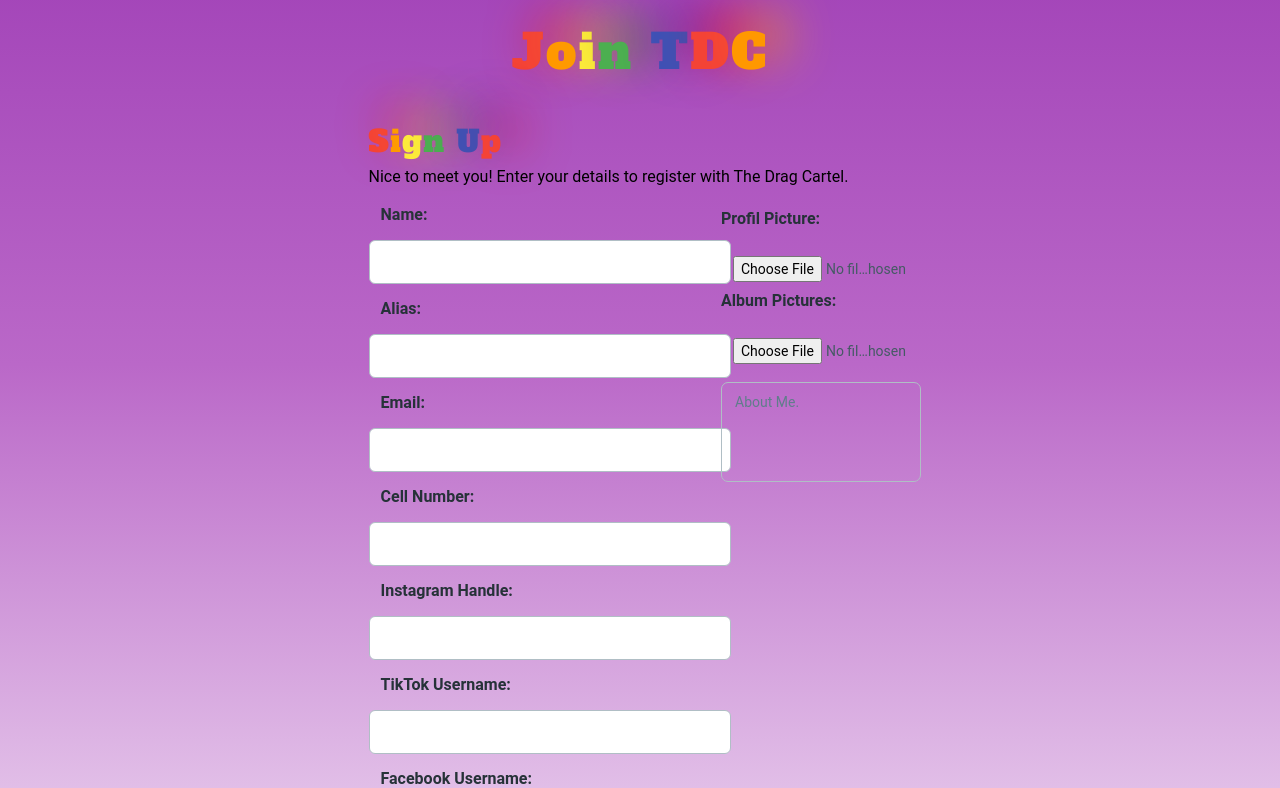
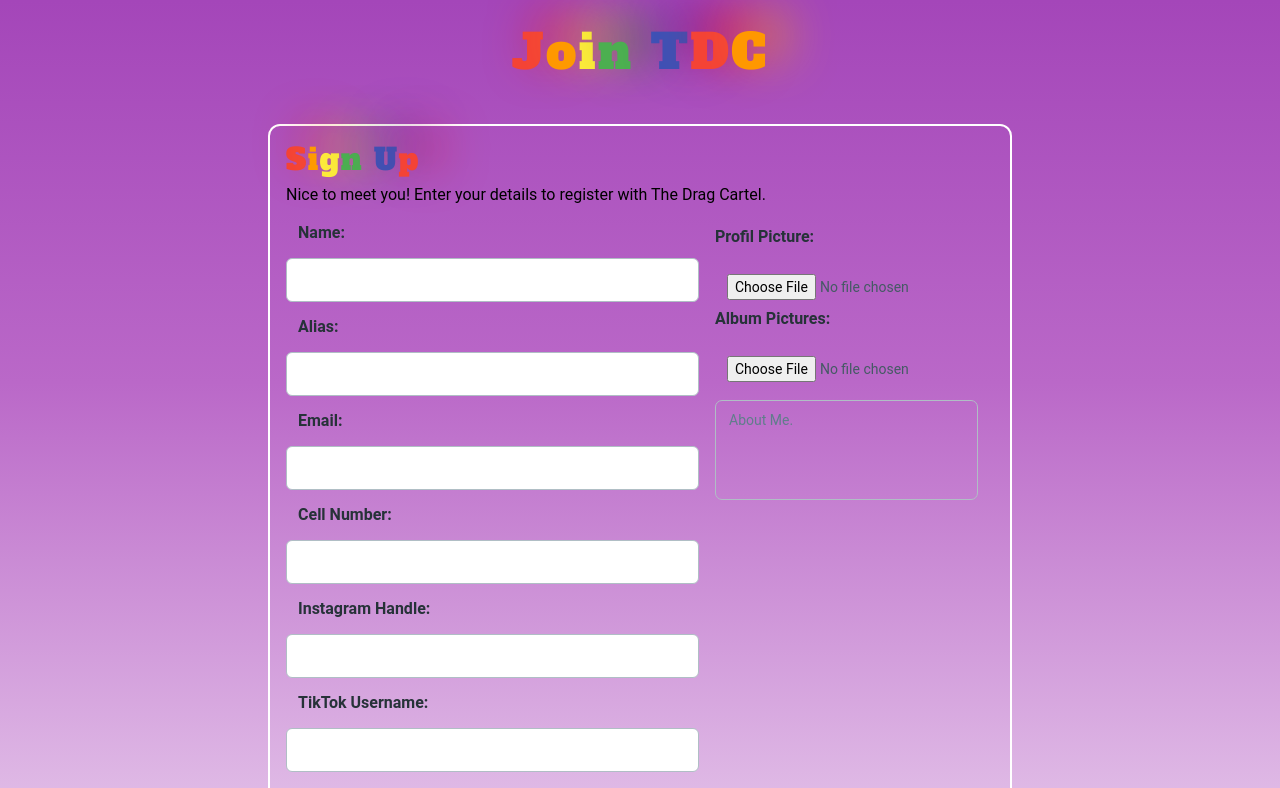
Before and after one commit to Leschismoreptyltd/TDC, a React (Vite) app: page /join in a window 1280 px wide. Shown: the part 380-1168 px from the top of the page. Built offline with nearby package versions, Linux system fonts and the light colour scheme; a web font is replaced by a local one.

Commit message:
Last commit for 17/06/2024

```diff
--- a/src/components/cards/CustomForm.jsx
+++ b/src/components/cards/CustomForm.jsx
@@ -13,15 +13,15 @@
 return(
     <>
     {/*Form container div */}
-    <div className="flex w-full justify-center">
+    <div className="w-3/5 p-10  border-white border-2 p-4 rounded-xl">
 
       <Card color="transparent" shadow={false}>
         <HomePageHeading heading ={title} size={3}/>
         <Typography color="black" className="mt-1 font-normal">
           {titleMessage}
         </Typography>
-        <div className="flex w-full mobile:block mobile:w-full" >{/*className="flex mx-6 mt-8 mb-2 w-full border-white border-2 p-4 rounded-xl justify-center bg-green-900">*/}
-          <div className="mb-1 w-2/3 gap-6 justify-center bg-inherit mobile:w-full">
+        <div className="flex mobile:block mobile:w-full" >{/*className="flex mx-6 mt-8 mb-2 w-full border-white border-2 p-4 rounded-xl justify-center bg-green-900">*/}
+          <div className="mb-1 w-7/12 gap-6 justify-center bg-inherit mobile:w-full">
             { customFormObj.fieldNames.map((attribute, key) => {
               if (customFormObj.fieldTypes[key] !="file"){
                 return(
@@ -51,7 +51,7 @@
             })}
           </div>
 
-          <div className="w-1/3 p-4 justify-items-center">
+          <div className="w-5/12 p-4 justify-items-center">
             {customFormObj.fieldNames.map((attribute, key) => {
               if(customFormObj.fieldTypes[key]==="file"){
                 return(
--- a/src/components/views/JoinTDC.jsx
+++ b/src/components/views/JoinTDC.jsx
@@ -46,7 +46,7 @@
             </div> */}
 
             {/* Card and Form */}
-            <div className="w-full">
+            <div className="flex justify-center rounded-xl">
 
             <CustomForm
             formTitle = {title}
```
